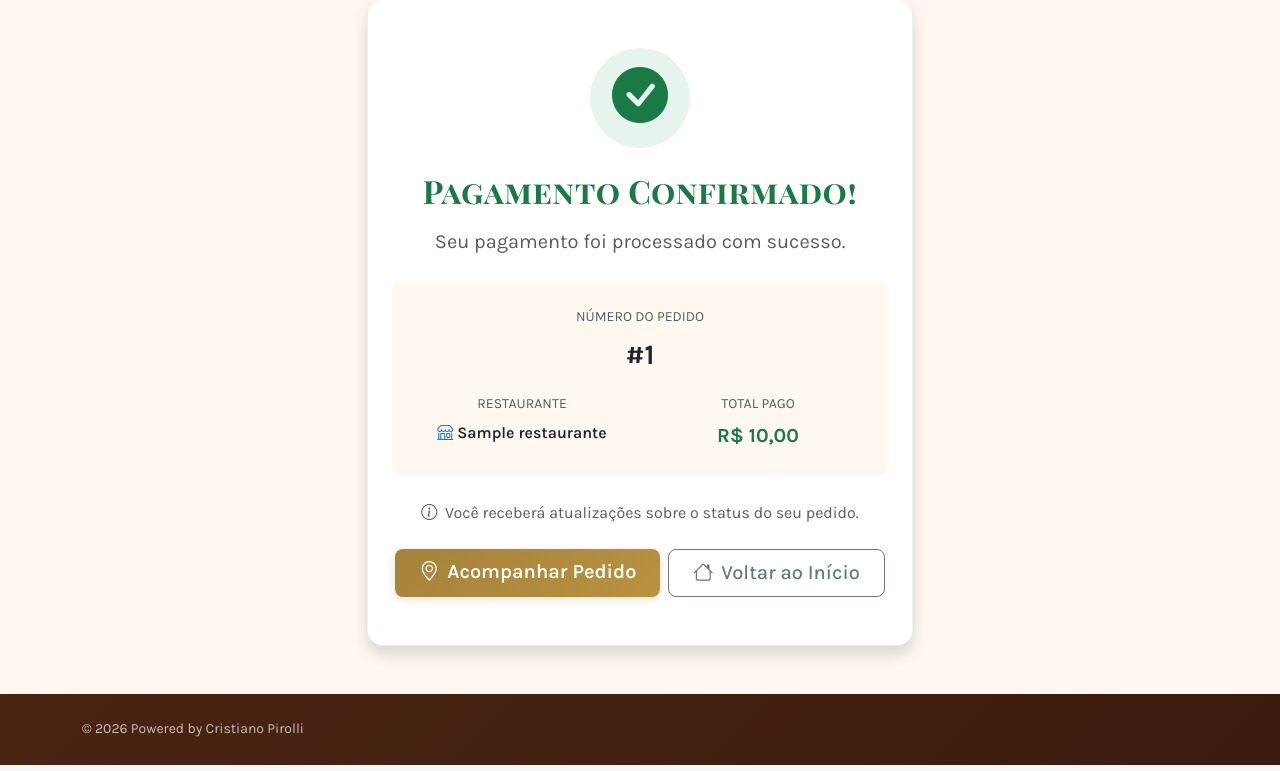
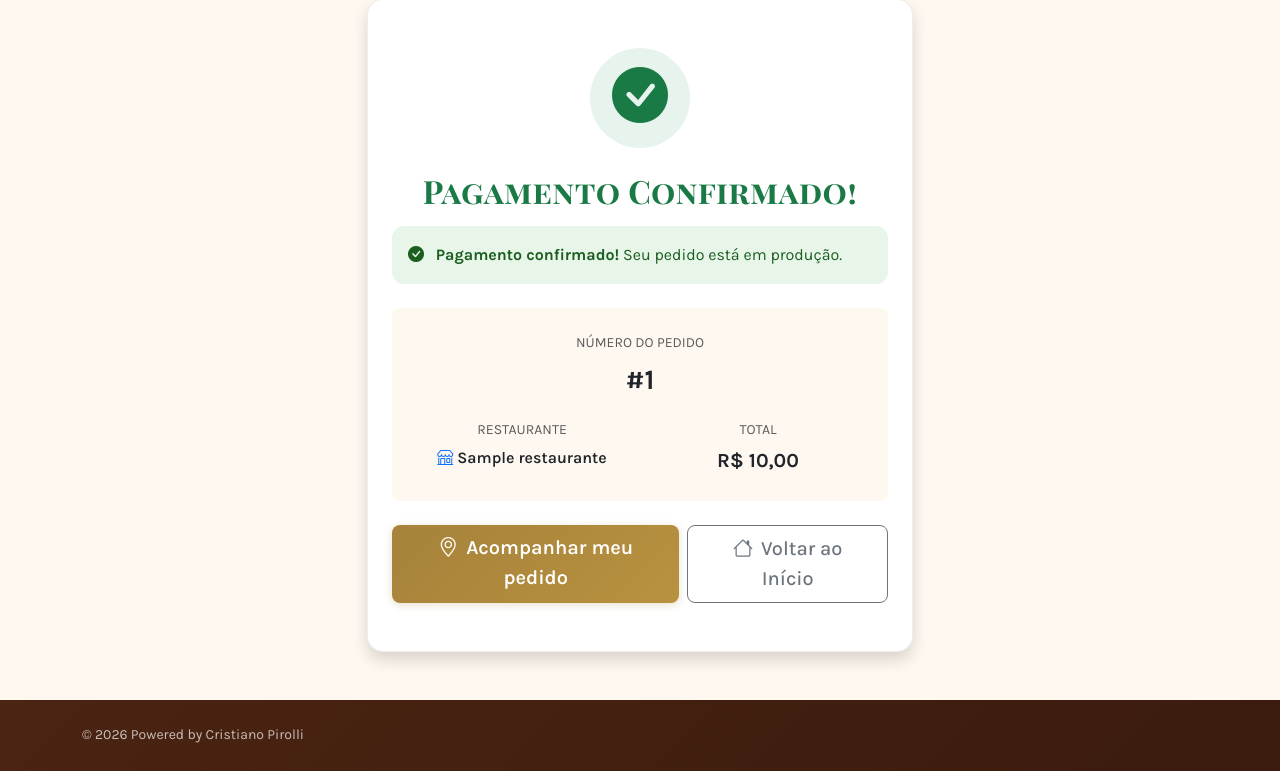
Before and after one commit to CristianoPirolli/cardapio-online, a Django app: page /pagamentos/sucesso/1/ in a window 1280 px wide. Shown: the part 112-883 px from the top of the page. Run offline with Django 4.2, Linux system fonts and the light colour scheme; tables that the repository leaves empty hold one stand-in row (values such as "Sample post"); parts of the project's set-up code (start-up, migrations or seed data) failed here and were passed over; some libraries are stand-ins or nearby versions.

Commit message:
chore(01-05): cleanup dead templates, update sucesso.html for aguardando_confirmacao, fix stale refs
- Delete mock_cartao.html and pix.html (dead templates from old MP/Stripe flow)
- Update sucesso.html: status-aware messaging for aguardando_confirmacao vs pago states
- sucesso.html: add "Acompanhar meu pedido" link to acompanhar_pedido URL
- Fix erro.html: replace pagamento_escolher with pagamento_pix_manual (NoReverseMatch fix)
- Update context_processors.py: remove stale mercadopago_public_key comment, document new vars
- Stale reference audit complete: 0 MP/Stripe refs in services/views/urls/config/templates
- Full test suite: 21/21 pass, manage.py check: 0 issues

```diff
--- a/config/context_processors.py
+++ b/config/context_processors.py
@@ -16,9 +16,10 @@ def estabelecimento_context(request):
     Variáveis disponíveis nos templates:
     - {{ estabelecimento_atual }}: instância do tenant ou None
     - {{ restaurante_atual }}: alias legado para compatibilidade
-    - {{ mercadopago_public_key }}: chave pública do Mercado Pago para o frontend
     - {{ base_domain }}: domínio base do sistema
     - {{ carrinho_total_itens }}: quantidade total de itens no carrinho da sessão
+    - {{ aguardando_confirmacao_count }}: pedidos aguardando confirmação PIX (painel)
+    - {{ painel_pedidos_abertos_count }}: pedidos em aberto com pago=True (painel)
     """
     # Evita acessar a sessão em requests que não precisam (AJAX de status, etc.)
     if getattr(request, '_skip_context', False):
--- a/templates/pagamentos/erro.html
+++ b/templates/pagamentos/erro.html
@@ -73,7 +73,7 @@
 
                     <!-- Action buttons -->
                     <div class="d-grid gap-2 d-sm-flex justify-content-center">
-                        <a href="{% url 'pagamento_escolher' pedido.id %}"
+                        <a href="{% url 'pagamento_pix_manual' pedido.id %}"
                            class="btn btn-primary btn-lg px-4">
                             <i class="bi bi-arrow-clockwise me-2"></i>Tentar Novamente
                         </a>
--- a/templates/pagamentos/sucesso.html
+++ b/templates/pagamentos/sucesso.html
@@ -1,9 +1,9 @@
 <!-- ==========================================================================
-     templates/pagamentos/sucesso.html - Payment success confirmation page
+     templates/pagamentos/sucesso.html - Confirmação de recebimento do comprovante
 
-     Displays a green success icon and message after a payment has been
-     successfully processed. Shows the order number and provides a link
-     to track the order status.
+     Exibida após o cliente enviar o comprovante PIX. O pedido está em
+     aguardando_confirmacao — o restaurante ainda precisa confirmar o pagamento
+     antes de o pedido entrar na fila de produção.
 
      Context: pedido, restaurante
      ========================================================================== -->
@@ -11,7 +11,7 @@
 {% load static %}
 {% load humanize %}
 
-{% block title %}Pagamento Confirmado - Pedido #{{ pedido.id }}{% endblock %}
+{% block title %}Comprovante Recebido - Pedido #{{ pedido.id }}{% endblock %}
 
 {% block content %}
 <div class="container py-5">
@@ -21,19 +21,46 @@
             <div class="card shadow border-0 text-center">
                 <div class="card-body py-5 px-4">
 
-                    <!-- Success icon -->
+                    <!-- Icon -->
                     <div class="mb-4">
+                        {% if pedido.status == 'aguardando_confirmacao' %}
+                        <span class="d-inline-flex align-items-center justify-content-center rounded-circle bg-warning bg-opacity-15"
+                              style="width: 100px; height: 100px;">
+                            <i class="bi bi-hourglass-split text-warning" style="font-size: 3.5rem;"></i>
+                        </span>
+                        {% elif pedido.pago %}
                         <span class="d-inline-flex align-items-center justify-content-center rounded-circle bg-success bg-opacity-10"
                               style="width: 100px; height: 100px;">
                             <i class="bi bi-check-circle-fill text-success" style="font-size: 3.5rem;"></i>
                         </span>
+                        {% else %}
+                        <span class="d-inline-flex align-items-center justify-content-center rounded-circle bg-info bg-opacity-10"
+                              style="width: 100px; height: 100px;">
+                            <i class="bi bi-send-check text-info" style="font-size: 3.5rem;"></i>
+                        </span>
+                        {% endif %}
                     </div>
 
-                    <!-- Success message -->
+                    <!-- Status message -->
+                    {% if pedido.status == 'aguardando_confirmacao' %}
+                    <h2 class="fw-bold mb-3" style="color: #856404;">Comprovante Recebido!</h2>
+                    <div class="alert alert-warning text-start mb-4" role="alert">
+                        <i class="bi bi-hourglass-split me-2"></i>
+                        <strong>Comprovante recebido!</strong> O restaurante ir&aacute; verificar seu pagamento.
+                        Assim que confirmado, seu pedido entra na fila de produ&ccedil;&atilde;o.
+                    </div>
+                    {% elif pedido.pago %}
                     <h2 class="fw-bold text-success mb-3">Pagamento Confirmado!</h2>
+                    <div class="alert alert-success text-start mb-4" role="alert">
+                        <i class="bi bi-check-circle-fill me-2"></i>
+                        <strong>Pagamento confirmado!</strong> Seu pedido est&aacute; em produ&ccedil;&atilde;o.
+                    </div>
+                    {% else %}
+                    <h2 class="fw-bold mb-3">Comprovante Enviado!</h2>
                     <p class="text-muted fs-5 mb-4">
-                        Seu pagamento foi processado com sucesso.
+                        Seu comprovante foi recebido e est&aacute; aguardando an&aacute;lise.
                     </p>
+                    {% endif %}
 
                     <!-- Order details -->
                     <div class="rounded-3 p-4 mb-4" style="background: var(--cor-fundo);">
@@ -58,25 +85,32 @@
 
                             <div class="col-sm-{% if restaurante %}6{% else %}12{% endif %}">
                                 <small class="text-muted text-uppercase d-block mb-1">
-                                    Total Pago
+                                    Total
                                 </small>
-                                <span class="fw-bold text-success fs-5">
+                                <span class="fw-bold text-dark fs-5">
                                     R$ {{ pedido.total|floatformat:2|intcomma }}
                                 </span>
                             </div>
                         </div>
                     </div>
 
-                    <p class="text-muted mb-4">
-                        <i class="bi bi-info-circle me-1"></i>
-                        Voc&ecirc; receber&aacute; atualiza&ccedil;&otilde;es sobre o status do seu pedido.
-                    </p>
+                    <!-- Next steps info -->
+                    {% if pedido.status == 'aguardando_confirmacao' %}
+                    <div class="text-start mb-4">
+                        <h6 class="text-muted text-uppercase small mb-3">Pr&oacute;ximos passos</h6>
+                        <ol class="text-muted small mb-0">
+                            <li class="mb-1">O restaurante recebe o aviso do seu comprovante</li>
+                            <li class="mb-1">O pagamento &eacute; verificado manualmente</li>
+                            <li>Ap&oacute;s confirma&ccedil;&atilde;o, seu pedido entra na fila de produ&ccedil;&atilde;o</li>
+                        </ol>
+                    </div>
+                    {% endif %}
 
                     <!-- Action buttons -->
                     <div class="d-grid gap-2 d-sm-flex justify-content-center">
                         <a href="{% url 'acompanhar_pedido' pedido.id %}"
                            class="btn btn-primary btn-lg px-4">
-                            <i class="bi bi-geo-alt me-2"></i>Acompanhar Pedido
+                            <i class="bi bi-geo-alt me-2"></i>Acompanhar meu pedido
                         </a>
                         <a href="{% url 'home' %}"
                            class="btn btn-outline-secondary btn-lg px-4">
```
